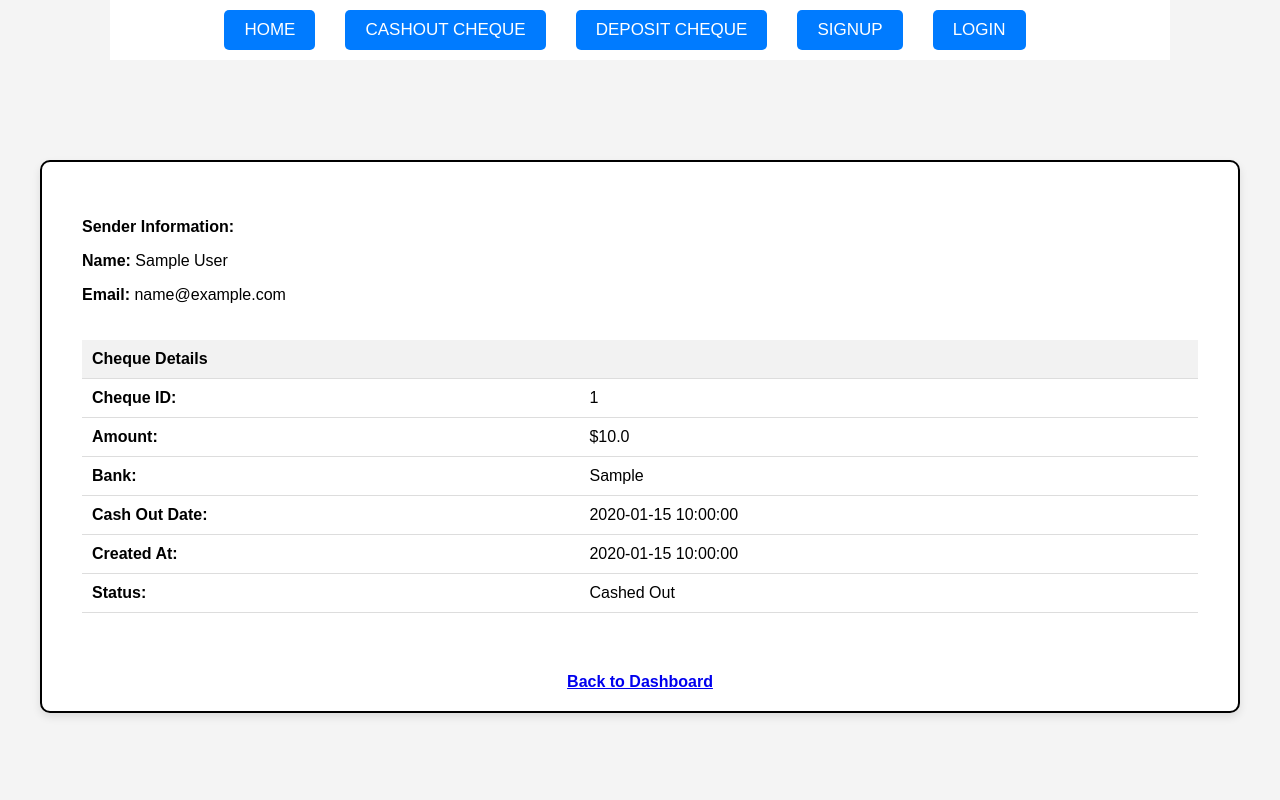
After one commit to holcay92/FlaskExampleApp, a Flask app: page /cheque/1 in a window 1280 px wide. The commit adds this page. Run offline with Flask 3, Linux system fonts and the light colour scheme; tables that the repository leaves empty hold one stand-in row (values such as "Sample post").

Commit message:
cheque datail page is added

```diff
--- a/app.py
+++ b/app.py
@@ -2,7 +2,6 @@ from flask import Blueprint, render_template, request, redirect, url_for, flash,
 from extensions import db, app
 from datetime import datetime, timezone
 from models import Customer, Cheque
-
 
 routes = Blueprint('routes', __name__)
 
@@ -12,40 +11,26 @@ def index():
 
 @routes.route('/cashout', methods=['GET', 'POST'])
 def cashout_cheque():
-    print("cashout_cheque")
     if request.method == 'POST':
         email = request.form['email']
         cheque_id = request.form['chequeId']
-        print("email",email," cheque_id",cheque_id)
-        # Query the database to find the cheque
         user = Customer.query.filter_by(email=email).first()
-
-        print("user_id",user)
         cheque = Cheque.query.filter_by(cheque_id=cheque_id, user_id= user.id).first()
         cheque_sender_user = Customer.query.filter_by(id=cheque.receiver_customer_id).first()
         if user.balance is None:
-            user.balance = 0.0  # Initialize the balance if it's None
-
-
-        print("cheque",cheque)
+            user.balance = 0.0
         if cheque and cheque.status != 'Cashed Out':
-            # Delete the cheque from the database
-            print("Cheque found")
             balance = user.balance
-            # update user balance
             cheque_sender_user.balance -= cheque.amount
             user.balance += cheque.amount
             cheque.status = 'Cashed Out'
             db.session.commit()
-            print("user.balance",user.balance)
             flash('Cheque cashed out successfully!', 'success')
             return redirect(url_for('routes.dashboard'))
         else:
             flash('Invalid email or cheque ID. Please try again.', 'danger')
 
     return render_template('cashout_cheque.html')
-
-from flask import flash
 
 @routes.route('/deposit', methods=['GET', 'POST'])
 def deposit_cheque():
@@ -64,10 +49,8 @@ def deposit_cheque():
         user = Customer.query.filter_by(email=email).first()
         receiver_customer = Customer.query.filter_by(email=receiver_email).first()
         is_cheque_id_exist = Cheque.query.filter_by(cheque_id=cheque_id).first()
-        print("is_cheque_id_exist",is_cheque_id_exist)
 
         if not user or not receiver_customer or (is_cheque_id_exist is not None and is_cheque_id_exist.status != 'Pending'):
-            print("Invalid email address or invalid check ID. Please provide valid email addresses.")
             flash('Invalid email address or invalid check ID. Please provide valid email addresses.', 'danger')
             return redirect(url_for('routes.deposit_cheque'))
 
@@ -79,9 +62,9 @@ def deposit_cheque():
             user_id=receiver_customer.id,
             status='Pending',
             receiver_customer_id=user.id,
-            created_at=datetime.now(timezone.utc)
+            created_at=datetime.now(timezone.utc).strftime("%Y-%m-%d %H:%M:%S")
         )
-        print("new_cheque",new_cheque)
+
         db.session.add(new_cheque)
 
         try:
@@ -94,7 +77,6 @@ def deposit_cheque():
             return redirect(url_for('routes.deposit_cheque'))
 
     return render_template('deposit_cheque.html')
-
 
 @routes.route('/login', methods=['GET', 'POST'])
 def login():
@@ -115,26 +97,20 @@ def login():
 @routes.route('/signup', methods=['GET', 'POST'])
 def signup():
     if request.method == 'POST':
-        # Retrieve form data
         first_name = request.form['name']
         last_name = request.form['surname']
         phone_number = request.form['phone']
         email = request.form['email']
         password = request.form['password']
 
-        # Check if any field is empty
         if not all([first_name, last_name, phone_number, email, password]):
             flash('Please fill in all fields.', 'danger')
             return redirect(url_for('routes.signup'))
 
-        # Create datetime object for created_at
         created_at = datetime.now(timezone.utc)
-
-        # Set default country and verification status
         country = 'Türkiye'
         is_verified = False
 
-        # Create a new customer
         new_customer = Customer(
             first_name=first_name,
             last_name=last_name,
@@ -146,39 +122,43 @@ def signup():
             is_verified=is_verified
         )
 
-        # Add and commit the new customer to the database
         db.session.add(new_customer)
         db.session.commit()
 
-        # Flash success message and redirect to index
         flash('Sign up successful! You can now log in.', 'success')
         return redirect(url_for('routes.index'))
     else:
         return render_template('signup.html')
 
-
 @routes.route('/dashboard')
 def dashboard():
-    # Check if the user is logged in
     if 'user_id' in session:
-        # Fetch the user's cheque history from the database
         user_id = session['user_id']
         cheque_history = Cheque.query.filter_by(user_id=user_id).all()
-         # Fetch the user's information
         user = Customer.query.get(user_id)
-        # Render the dashboard template with the cheque history
         return render_template('dashboard.html', cheque_history=cheque_history,user=user)
     else:
-        # If the user is not logged in, redirect to the login page
         flash('Please log in to access the dashboard.', 'danger')
         return redirect(url_for('routes.login'))
 
+@routes.route('/cheque/<int:cheque_id>')
+def cheque_detail(cheque_id):
+    cheque = Cheque.query.get(cheque_id)
+    # find the user
+    user = Customer.query.get(cheque.user_id)
+    receiver_user = Customer.query.get(cheque.receiver_customer_id)
+
+    if not cheque:
+        flash('Cheque not found.', 'danger')
+        return redirect(url_for('routes.dashboard'))
+    return render_template('cheque_detail.html', cheque=cheque, user=user,receiver_user=receiver_user)
+
 @routes.route('/logout', methods=['GET', 'POST'])
 def logout():
-    # Clear the session data
     session.clear()
     flash('You have been logged out successfully!', 'success')
     return redirect(url_for('routes.index'))
+
 app.register_blueprint(routes)
 
 if __name__ == '__main__':
--- a/static/style.css
+++ b/static/style.css
@@ -1,31 +1,27 @@
-/* styles.css */
-
-/* Navbar styles */
 .navbar {
   background-color: #ffffff;
   overflow: hidden;
   display: flex;
-  width: calc(100% - 240px); /* Subtract padding from width */
+  width: calc(100% - 240px);
   justify-content: center;
   gap: 30px;
-
-  padding: 10px; /* Add padding for space */
+  padding: 10px;
 }
 
 .navbar button {
   display: inline-block;
   color: white;
   text-align: center;
-  padding: 10px 20px; /* Add padding for space */
+  padding: 10px 20px;
   text-decoration: none;
   font-size: 17px;
   border: none;
   cursor: pointer;
-  margin-right: 10px; /* Add margin for space between buttons */
+  margin-right: 10px;
 }
 
 .navbar button:last-child {
-  margin-right: 0; /* Remove margin for the last button */
+  margin-right: 0;
 }
 
 .navbar button:hover {
@@ -45,7 +41,7 @@ body {
   margin: 0;
   padding: 0;
   display: flex;
-  flex-direction: column; /* Stack elements vertically */
+  flex-direction: column;
   align-items: center;
   min-height: 100vh;
 }
@@ -78,17 +74,12 @@ label {
   display: block;
   margin-bottom: 5px;
 }
+
 input[type="number"],
 input[type="email"],
-input[type="text"] {
-  width: 100%;
-  padding: 10px;
-  border: 1px solid #ccc;
-  border-radius: 5px;
-  box-sizing: border-box;
-  font-size: 14px;
-}
-input[type="password"] {
+input[type="text"],
+input[type="password"],
+input[type="date"] {
   width: 100%;
   padding: 10px;
   border: 1px solid #ccc;
@@ -111,15 +102,6 @@ button {
 button:hover {
   background-color: #0056b3;
 }
-/* Add this CSS to your existing style.css or create a new CSS file */
-input[type="date"] {
-  width: 100%;
-  padding: 10px;
-  border: 1px solid #ccc;
-  border-radius: 5px;
-  box-sizing: border-box;
-  font-size: 14px;
-}
 
 input[type="date"]::-webkit-calendar-picker-popup {
   border: 1px solid #ccc;
@@ -127,6 +109,7 @@ input[type="date"]::-webkit-calendar-picker-popup {
   box-shadow: 0 2px 10px rgba(0, 0, 0, 0.1);
   padding: 10px;
 }
+
 .flash-messages {
   margin-top: 20px;
 }
@@ -138,6 +121,7 @@ input[type="date"]::-webkit-calendar-picker-popup {
   border-radius: 5px;
   margin-bottom: 10px;
 }
+
 .flash-message.success {
   background-color: #d4edda;
   color: #155724;
--- /dev/null
+++ b/templates/cheque_detail.html
@@ -0,0 +1,116 @@
+<!DOCTYPE html>
+<html lang="en">
+  <head>
+    <meta charset="UTF-8" />
+    <meta name="viewport" content="width=device-width, initial-scale=1.0" />
+    <title>Cheque Detail</title>
+    <link rel="stylesheet" href="/static/style.css" />
+    <style>
+      body {
+        font-family: Arial, sans-serif;
+        background-color: #f4f4f4;
+        padding: 0;
+      }
+
+      .container {
+        max-width: 1200px;
+        margin: 0 auto;
+        padding: 20px;
+        margin-top: 100px;
+        background-color: #fff;
+        border: 2px solid #000;
+        border-radius: 10px;
+        box-shadow: 0 4px 8px rgba(0, 0, 0, 0.1);
+      }
+
+      .cheque-detail {
+        padding: 20px;
+      }
+
+      table {
+        width: 100%;
+        border-collapse: collapse;
+        margin-bottom: 20px;
+      }
+
+      th,
+      td {
+        padding: 10px;
+        border-bottom: 1px solid #ddd;
+        text-align: left;
+      }
+
+      th {
+        background-color: #f2f2f2;
+        font-weight: bold;
+      }
+
+      .back-link {
+        display: block;
+        text-align: center;
+        margin-top: 20px;
+        font-weight: bold;
+      }
+
+      .sender-receiver-info {
+        display: flex;
+        justify-content: space-between;
+        margin-bottom: 20px;
+      }
+
+      .sender-info,
+      .receiver-info {
+        flex-basis: 48%;
+      }
+    </style>
+  </head>
+  <body>
+    {% include 'navbar.html' %}
+    <div class="container">
+      <div class="cheque-detail">
+        <div class="sender-receiver-info">
+          <div class="sender-info">
+            <p><strong>Sender Information:</strong></p>
+            <p>
+              <strong>Name:</strong> {{ receiver_user.first_name }} {{
+              receiver_user.last_name }}
+            </p>
+            <p><strong>Email:</strong> {{ receiver_user.email }}</p>
+          </div>
+        </div>
+        <table>
+          <tr>
+            <th colspan="2">Cheque Details</th>
+          </tr>
+          <tr>
+            <td><strong>Cheque ID:</strong></td>
+            <td>{{ cheque.cheque_id }}</td>
+          </tr>
+          <tr>
+            <td><strong>Amount:</strong></td>
+            <td>${{ cheque.amount }}</td>
+          </tr>
+          <tr>
+            <td><strong>Bank:</strong></td>
+            <td>{{ cheque.bank }}</td>
+          </tr>
+          <tr>
+            <td><strong>Cash Out Date:</strong></td>
+            <td>{{ cheque.cash_out_date }}</td>
+          </tr>
+          <tr>
+            <td><strong>Created At:</strong></td>
+            <td>{{ cheque.created_at }}</td>
+          </tr>
+          <tr>
+            <td><strong>Status:</strong></td>
+            <td>{{ cheque.status }}</td>
+          </tr>
+        </table>
+      </div>
+      <a class="back-link" href="{{ url_for('routes.dashboard') }}"
+        >Back to Dashboard</a
+      >
+    </div>
+  </body>
+</html>
--- a/templates/dashboard.html
+++ b/templates/dashboard.html
@@ -113,19 +113,15 @@
               <th>Cheque ID</th>
               <th>Amount</th>
               <th>Bank</th>
-              <th>Cash Out Date</th>
-              <th>Created At</th>
               <th>Status</th>
             </tr>
           </thead>
           <tbody>
             {% for cheque in cheque_history %}
             <tr {% if cheque.status == "Cashed Out" %}style="background-color: #f8d7da;"{% else %}style="background-color: #d4edda;"{% endif %}>
-              <td>{{ cheque.cheque_id }}</td>
+              <td><a href="{{ url_for('routes.cheque_detail', cheque_id=cheque.id) }}">{{ cheque.cheque_id }}</a></td>
               <td>{{ cheque.amount }}</td>
               <td>{{ cheque.bank }}</td>
-              <td>{{ cheque.cash_out_date }}</td>
-              <td>{{ cheque.created_at }}</td>
               <td>{{ cheque.status }}</td>
             </tr>
             {% endfor %}
```
